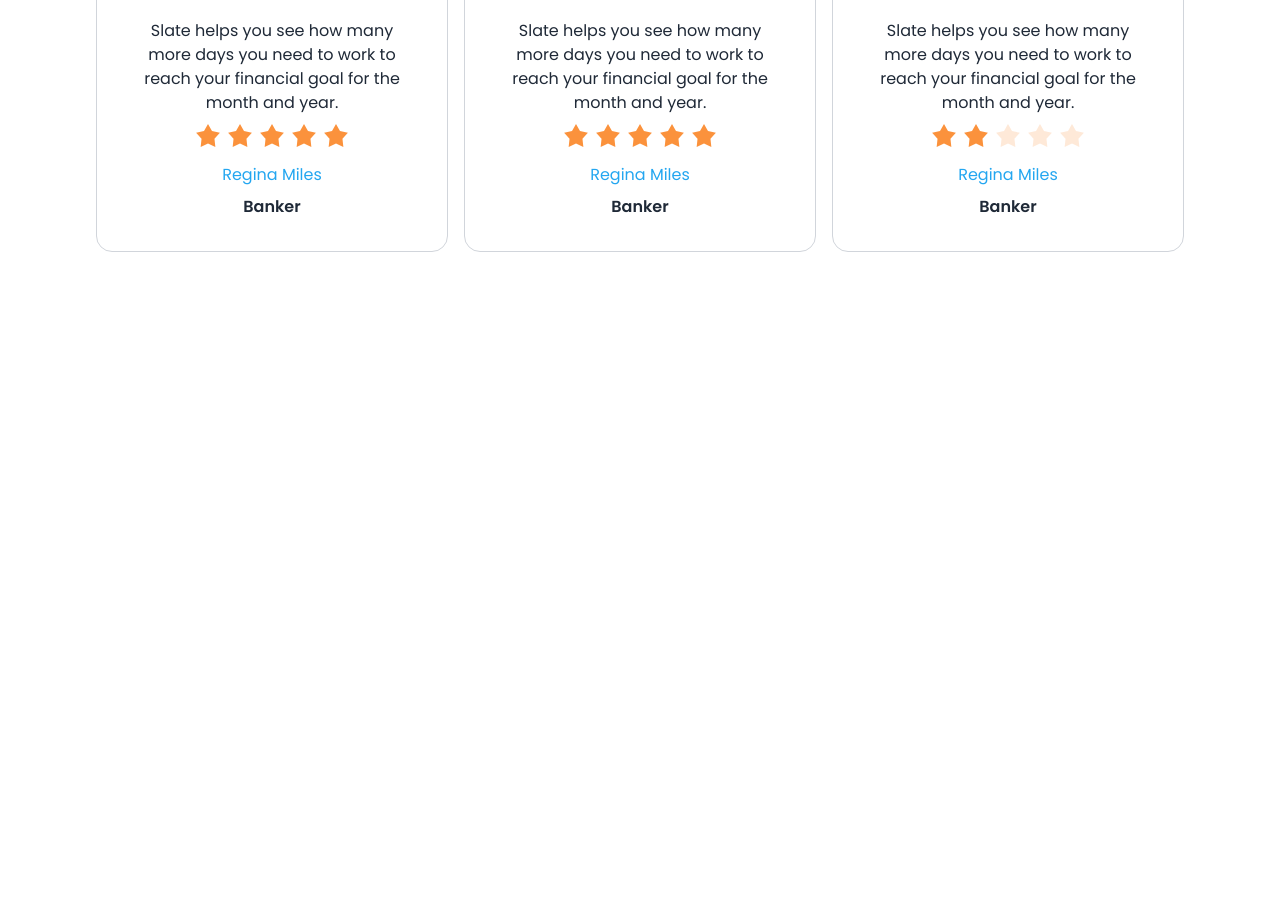
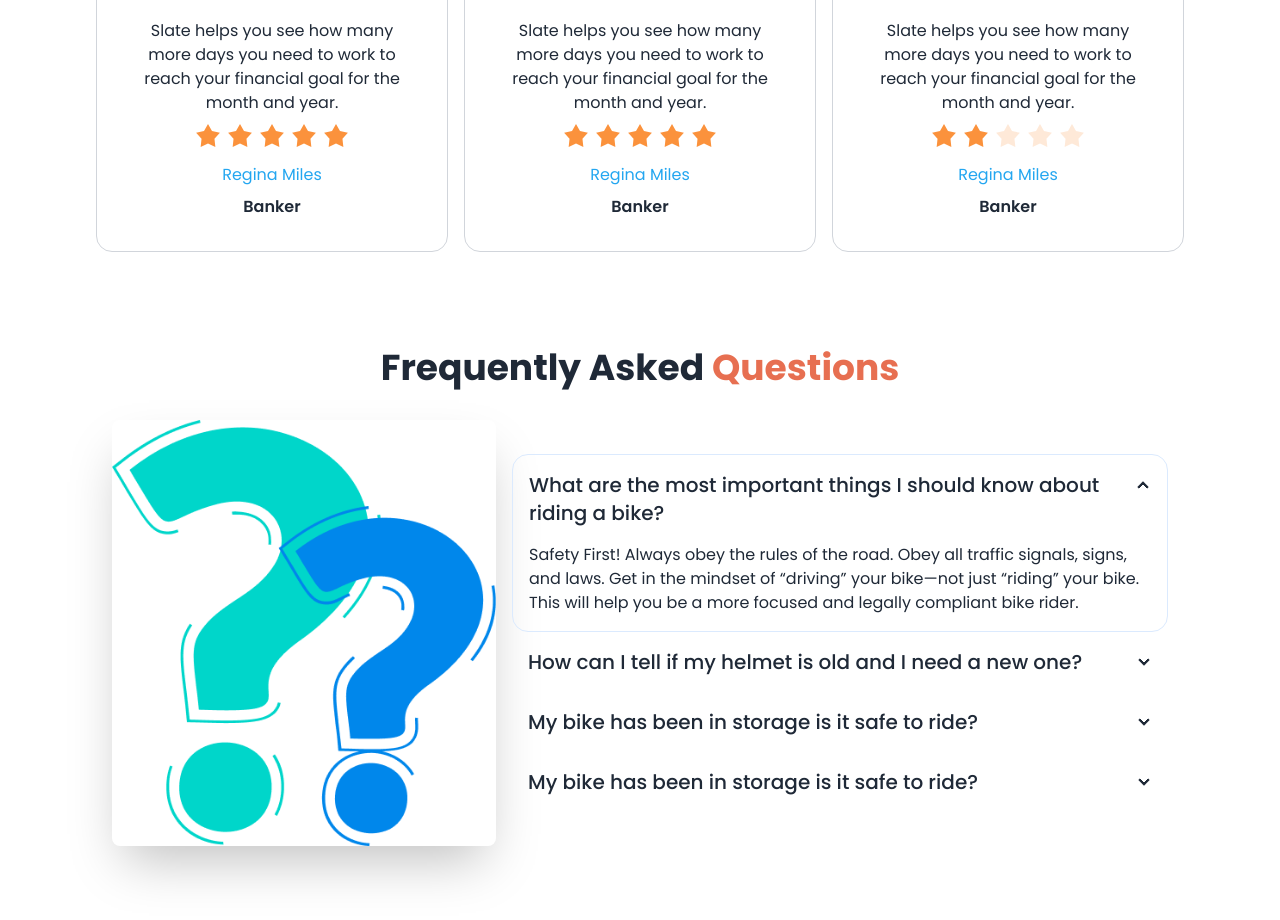
Before and after one commit to zahidulWD/biker-zone-with-daisyUI, a plain HTML site: page index.html in a window 1280 px wide. Shown: the part 2389-3309 px from the top of the page. Before the commit the page ends 2689 px from the top, so only its background shows below. Drawn offline with nearby package versions, Linux system fonts and the light colour scheme.

Commit message:
added asked question section

```diff
--- a/index.html
+++ b/index.html
@@ -246,7 +246,7 @@
      </section>
 
      <!-- Happy_clients_section -->
-     <section>
+     <section class="my-24">
       <h3 class="text-3xl md:text-4xl font-bold mb-4 text-center">Happy <span class="text-bike-primary">Clients says</span></h3>
       <!-- cards -->
       <div class="grid grid-cols-1 md:grid-cols-2 lg:grid-cols-3 gap-4 mb-8 mt-8">
@@ -331,6 +331,50 @@
       </div>
      </section>
 
+     <!-- questions_section -->
+     <section class="my-24">
+         <h3 class="text-3xl md:text-4xl font-bold mb-4 text-center ">Frequently Asked <span class="text-bike-primary">Questions</span></h3>
+
+         <div class="hero">
+          <div class="hero-content flex-col lg:flex-row">
+            <img
+              src="images/others/faq.png"
+              class="max-w-sm rounded-lg shadow-2xl" />
+              <div class="gap-y-5">
+                <div class="collapse collapse-arrow border border-blue-100">
+                  <input type="radio" name="my-accordion-2" checked="checked" />
+                  <div class="collapse-title text-xl font-medium">What are the most important things I should
+                    know about riding a bike?</div>
+                  <div class="collapse-content">
+                    <p>Safety First! Always obey the rules of the road. Obey all traffic signals, signs, and laws. Get in the mindset of “driving” your bike—not just “riding” your bike. This will help you be a more focused and legally compliant bike rider. </p>
+                  </div>
+                </div>
+                <div class="collapse collapse-arrow border-blue-100">
+                  <input type="radio" name="my-accordion-2" />
+                  <div class="collapse-title text-xl font-medium">How can I tell if my helmet is old and I need a
+                    new one?</div>
+                  <div class="collapse-content">
+                    <p>Safety First! Always obey the rules of the road. Obey all traffic signals, signs, and laws. Get in the mindset of “driving” your bike—not just “riding” your bike. This will help you be a more focused and legally compliant bike rider. </p>
+                  </div>
+                </div>
+                <div class="collapse collapse-arrow border-blue-100">
+                  <input type="radio" name="my-accordion-2" />
+                  <div class="collapse-title text-xl font-medium">My bike has been in storage is it safe to ride?</div>
+                  <div class="collapse-content">
+                    <p>Safety First! Always obey the rules of the road. Obey all traffic signals, signs, and laws. Get in the mindset of “driving” your bike—not just “riding” your bike. This will help you be a more focused and legally compliant bike rider. </p>
+                  </div>
+                  <div class="collapse collapse-arrow border-blue-100">
+                    <input type="radio" name="my-accordion-2" />
+                    <div class="collapse-title text-xl font-medium">My bike has been in storage is it safe to ride?</div>
+                    <div class="collapse-content">
+                      <p>Safety First! Always obey the rules of the road. Obey all traffic signals, signs, and laws. Get in the mindset of “driving” your bike—not just “riding” your bike. This will help you be a more focused and legally compliant bike rider. </p>
+                    </div>
+                </div>
+          </div>
+          </div>
+
+     </section>
+
 
     </main>
     <!-- footer_section -->
```
